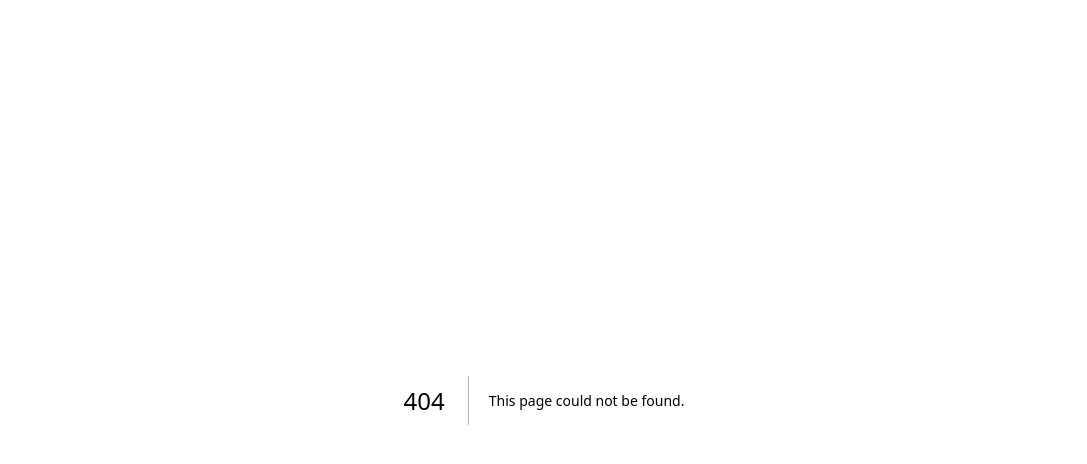
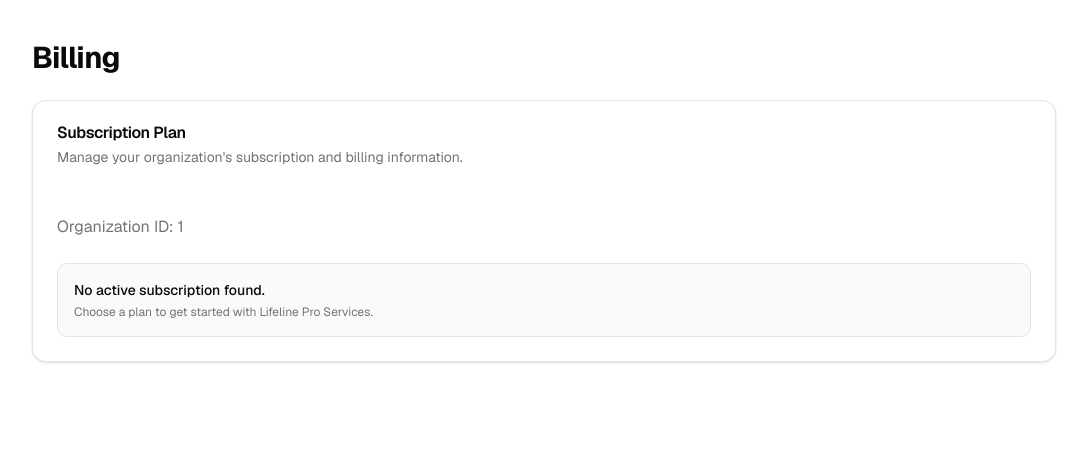
Before and after one commit to codydaig/lifelineproservices, a Next.js app in the folder apps/web/: page /organizations/1/billing in a window 1280 px wide. Before the commit this address had no page. Shown: the top 464 px of the page, without its empty margins (96-1183 px from the left). Built offline with nearby package versions, Linux system fonts and the light colour scheme; no server answers; sample sign-in values are in the browser's storage.

Commit message:
feat(billing): create empty billing page

```diff
--- /dev/null
+++ b/apps/web/app/organizations/[organizationId]/billing/page.tsx
@@ -0,0 +1,52 @@
+import { auth } from "@/auth";
+import { redirect } from "next/navigation";
+import {
+  Card,
+  CardContent,
+  CardDescription,
+  CardHeader,
+  CardTitle,
+} from "@workspace/ui/components/card";
+
+export default async function BillingPage({
+  params,
+}: {
+  params: Promise<{ organizationId: string }>;
+}) {
+  const session = await auth();
+  const { organizationId } = await params;
+
+  if (!session?.user?.id) {
+    redirect("/api/auth/signin");
+  }
+
+  return (
+    <div className="container mx-auto py-10 px-4">
+      <div className="max-w-5xl mx-auto">
+        <h1 className="text-3xl font-bold tracking-tight mb-6">Billing</h1>
+        <Card>
+          <CardHeader>
+            <CardTitle>Subscription Plan</CardTitle>
+            <CardDescription>
+              Manage your organization's subscription and billing information.
+            </CardDescription>
+          </CardHeader>
+          <CardContent>
+            <p className="text-muted-foreground">
+              Organization ID: {organizationId}
+            </p>
+            {/* Subscription details will go here */}
+            <div className="mt-6 p-4 border rounded-lg bg-muted/50">
+              <p className="text-sm font-medium">
+                No active subscription found.
+              </p>
+              <p className="text-xs text-muted-foreground mt-1">
+                Choose a plan to get started with Lifeline Pro Services.
+              </p>
+            </div>
+          </CardContent>
+        </Card>
+      </div>
+    </div>
+  );
+}
--- a/apps/web/components/app-sidebar.tsx
+++ b/apps/web/components/app-sidebar.tsx
@@ -173,6 +173,94 @@ export function AppSidebar({
   }[];
   signout: () => Promise<void>;
 } & React.ComponentProps<typeof Sidebar>) {
+  const navMain = [
+    {
+      title: "Playground",
+      url: "#",
+      icon: SquareTerminal,
+      isActive: true,
+      items: [
+        {
+          title: "History",
+          url: "#",
+        },
+        {
+          title: "Starred",
+          url: "#",
+        },
+        {
+          title: "Settings",
+          url: "#",
+        },
+      ],
+    },
+    {
+      title: "Models",
+      url: "#",
+      icon: Bot,
+      items: [
+        {
+          title: "Genesis",
+          url: "#",
+        },
+        {
+          title: "Explorer",
+          url: "#",
+        },
+        {
+          title: "Quantum",
+          url: "#",
+        },
+      ],
+    },
+    {
+      title: "Documentation",
+      url: "#",
+      icon: BookOpen,
+      items: [
+        {
+          title: "Introduction",
+          url: "#",
+        },
+        {
+          title: "Get Started",
+          url: "#",
+        },
+        {
+          title: "Tutorials",
+          url: "#",
+        },
+        {
+          title: "Changelog",
+          url: "#",
+        },
+      ],
+    },
+    {
+      title: "Settings",
+      url: "#",
+      icon: Settings2,
+      items: [
+        {
+          title: "General",
+          url: "#",
+        },
+        {
+          title: "Team",
+          url: "#",
+        },
+        {
+          title: "Billing",
+          url: `/organizations/${organizationid}/billing`,
+        },
+        {
+          title: "Limits",
+          url: "#",
+        },
+      ],
+    },
+  ];
+
   return (
     <Sidebar collapsible="icon" {...props}>
       <SidebarHeader>
@@ -182,7 +270,7 @@ export function AppSidebar({
         />
       </SidebarHeader>
       <SidebarContent>
-        <NavMain items={data.navMain} />
+        <NavMain items={navMain} />
       </SidebarContent>
       <SidebarFooter>
         <NavUser user={user} signout={signout} />
```
